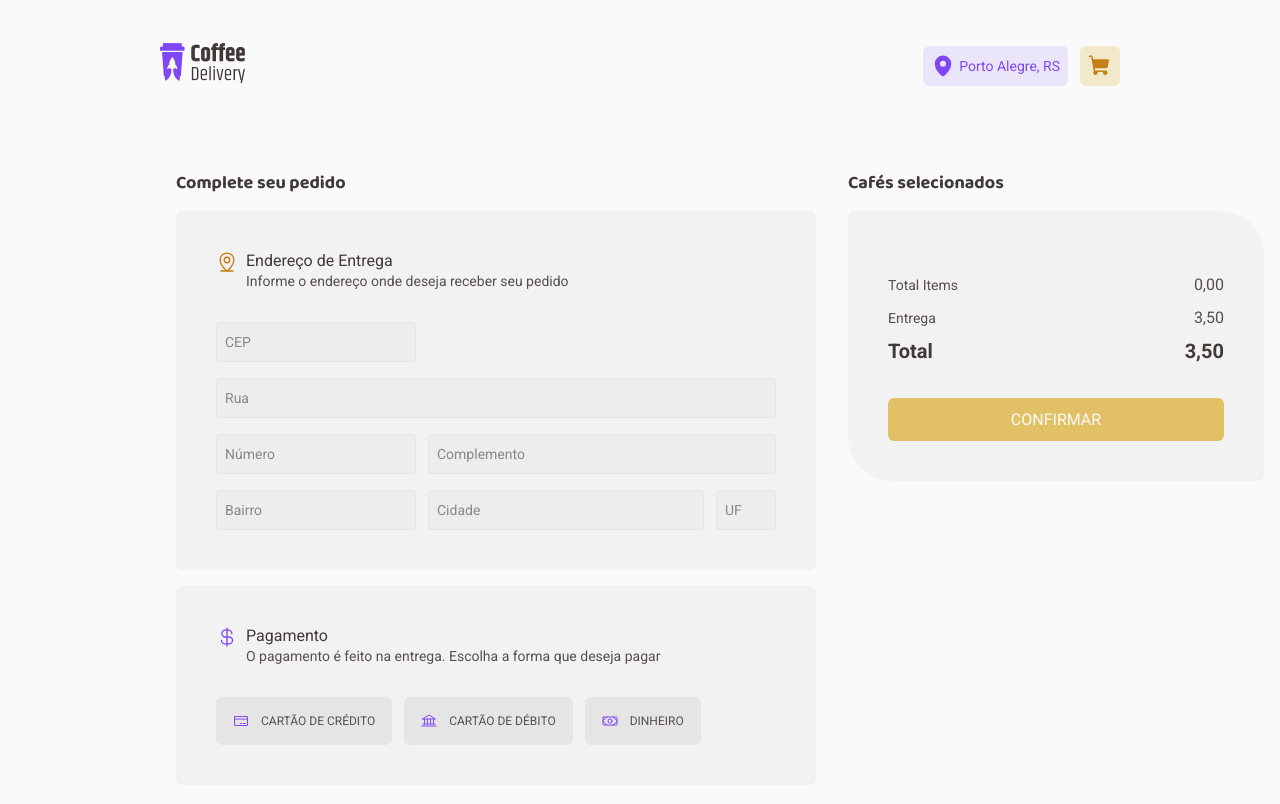
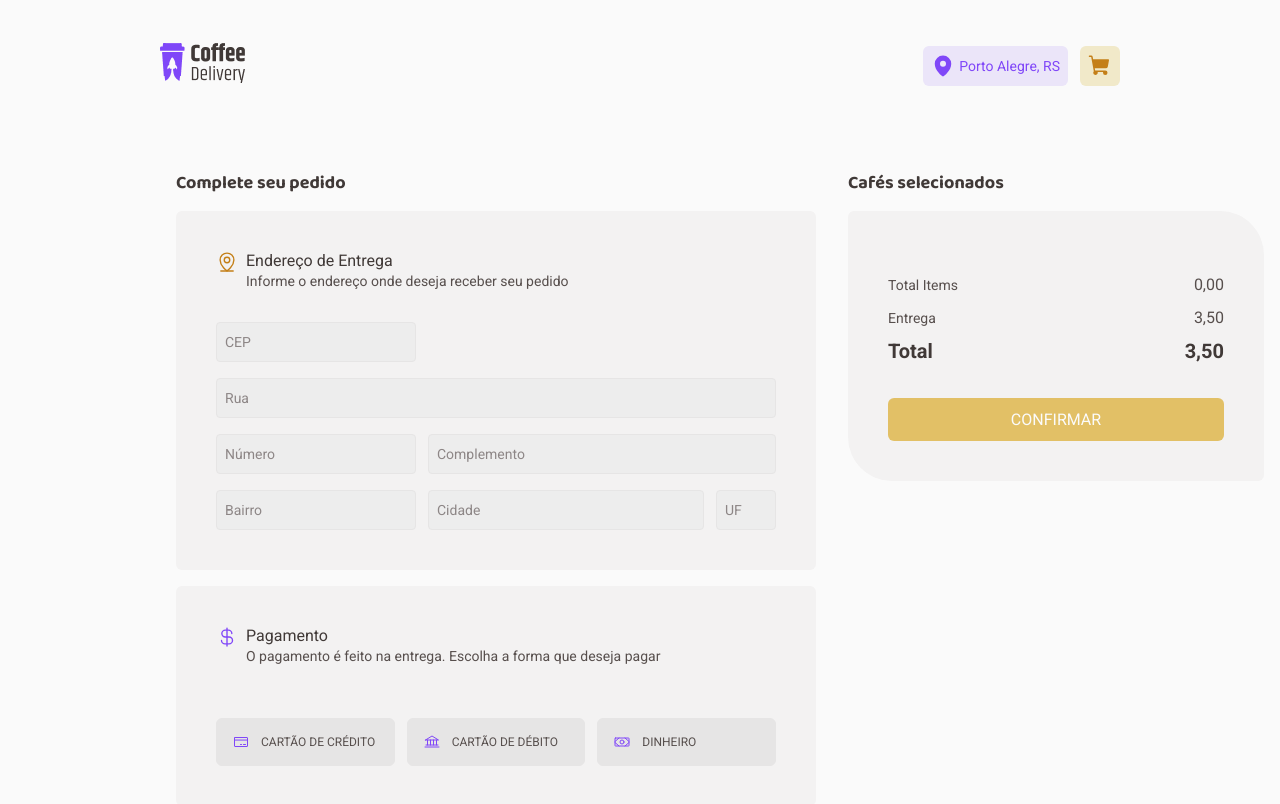
Before and after one commit to gustavosalviato/coffee-delivery, a React (Vite) app: page /checkout in a window 1280 px wide. Built offline with nearby package versions, Linux system fonts and the light colour scheme.

Commit message:
Populando forma de pagamento

```diff
--- a/src/Pages/Checkout/components/AddressCard/index.tsx
+++ b/src/Pages/Checkout/components/AddressCard/index.tsx
@@ -1,8 +1,28 @@
 import { Bank, CreditCard, CurrencyDollar, MapPinLine, Money } from "phosphor-react"
 import { FormAddress } from "../FormAddress"
+import { PaymentMethodInput } from "../PaymentMethodsInput";
 import { AdressHeader, CardContent, PaymentsContainer } from "./styles"
+import { useFormContext } from 'react-hook-form'
+
+export const paymentMethods = {
+	credit: {
+		label: "Cartão de crédito",
+		icon: <CreditCard size={16} />,
+	},
+	debit: {
+		label: "Cartão de débito",
+		icon: <Bank size={16} />,
+	},
+	money: {
+		label: "Dinheiro",
+		icon: <Money size={16} />,
+	},
+};
 
 export const AddressCard = () => {
+
+	const { register } = useFormContext()
+
 	return (
 		<section>
 			<h2>Complete seu pedido</h2>
@@ -29,22 +49,16 @@ export const AddressCard = () => {
 				</AdressHeader>
 
 				<PaymentsContainer>
-					<div>
-						<CreditCard size={16} />
-						cartão de crédito
-					</div>
-
-					<div>
-						<Bank size={16} />
-						<span>cartão de débito</span>
-					</div>
-
-
-					<div>
-						<Money size={16} />
-						<span>dinheiro</span>
-					</div>
-
+					{Object.entries(paymentMethods).map(([key, { label, icon }]) => (
+						<PaymentMethodInput
+							key={label}
+							id={key}
+							icon={icon}
+							label={label}
+							value={key}
+							{...register("payMethods")}
+						/>
+					))}
 				</PaymentsContainer>
 			</CardContent>
 		</section>)
--- a/src/Pages/Checkout/components/AddressCard/styles.ts
+++ b/src/Pages/Checkout/components/AddressCard/styles.ts
@@ -50,34 +50,7 @@ export const AdressHeader = styled.div`
 `
 
 export const PaymentsContainer = styled.div`
-  display: flex;
-  gap: 0.75rem;
-
-
-  div{
-    display: flex;
-    align-items: center;
-    justify-content: flex-start;
-    gap: 0.75rem;
-    font-size: 0.75rem;
-
-    background: ${props => props.theme["base-button"]};
-    color: ${props => props.theme["base-text"]};
-    height: 3rem;
-    border-radius: 6px;
-    padding: 1rem;
-    transition: 0.4s;
-    cursor: pointer;
-    text-transform: uppercase;
-    border: 1px solid ${props => props.theme["base-button"]};
-    user-select: none;
-
-    svg{
-      color: ${props => props.theme.purple}
-    }
-  }
-
-  div:hover{
-    background: ${props => props.theme["base-hover"]};
-  }
+  display: grid;
+  grid-template-columns: repeat(3, 1fr);
+  gap: 0.75rem
 `
--- a/src/Pages/Checkout/components/FormAddress/index.tsx
+++ b/src/Pages/Checkout/components/FormAddress/index.tsx
@@ -6,20 +6,20 @@ export const FormAddress = () => {
 
     return (
         <>
-            <InputCEP placeholder="CEP" {...register('zipCode')} />
-            <InputRua placeholder="Rua" {...register('street')} />
+            <InputCEP placeholder="CEP" {...register('zipCode')} required />
+            <InputRua placeholder="Rua" {...register('street')} required />
 
 
             <ContainerInputFlex>
-                <InputNumero placeholder="Número" {...register('number')} />
-                <InputComplemento placeholder="Complemento" {...register('complement')} />
+                <InputNumero placeholder="Número" {...register('number')} required />
+                <InputComplemento placeholder="Complemento" {...register('complement')} required />
             </ContainerInputFlex>
 
 
             <ContainerInputFlex>
-                <InputBairro placeholder="Bairro" {...register('district')} />
-                <InputCidade placeholder="Cidade" {...register('city')} />
-                <InputUF placeholder="UF" {...register('UF')} />
+                <InputBairro placeholder="Bairro" {...register('district')} required />
+                <InputCidade placeholder="Cidade" {...register('city')} required />
+                <InputUF placeholder="UF" {...register('UF')} required />
             </ContainerInputFlex>
         </>
     )
--- a/src/Pages/Checkout/components/FormAddress/styles.tsx
+++ b/src/Pages/Checkout/components/FormAddress/styles.tsx
@@ -22,6 +22,7 @@ export const BasicInput = styled.input`
   &::placeholder{
     color: ${props => props.theme["base-label"]};
   }
+
 `
 
 
--- /dev/null
+++ b/src/Pages/Checkout/components/PaymentMethodsInput/index.tsx
@@ -0,0 +1,24 @@
+import { forwardRef, InputHTMLAttributes, ReactNode } from "react";
+import { ContentContainer, PaymentMethodContainer } from "./styles";
+
+type PaymentMethodInputProps = InputHTMLAttributes<HTMLInputElement> & {
+    icon: ReactNode;
+    label: string;
+};
+
+export const PaymentMethodInput = forwardRef<
+    HTMLInputElement,
+    PaymentMethodInputProps
+>(({ id, icon, label, ...props }, ref) => {
+    return (
+        <PaymentMethodContainer>
+            <input id={id} type="radio" {...props} name="payMethods" ref={ref} />
+            <label htmlFor={id}>
+                <ContentContainer>
+                    {icon}
+                    {label}
+                </ContentContainer>
+            </label>
+        </PaymentMethodContainer>
+    );
+});
--- /dev/null
+++ b/src/Pages/Checkout/components/PaymentMethodsInput/styles.ts
@@ -0,0 +1,42 @@
+import styled from "styled-components"
+
+export const PaymentMethodContainer = styled.div`
+    input{
+        visibility: hidden;
+        appearance: none;
+    }
+
+    input:checked + label div{
+        border: 1px solid ${props => props.theme.purple};
+        background: ${props => props.theme["purple-light"]};
+    }
+`
+
+
+
+
+export const ContentContainer = styled.div`
+ padding: 0 1rem;
+  background: ${props => props.theme["base-button"]};
+  color: ${props => props.theme["base-text"]};
+  display: flex;
+  align-items: center;
+  justify-content: flex-start;
+  gap: 0.75rem;
+  font-size: 0.75rem;
+  text-transform: uppercase;
+  border-radius: 6px;
+  height: 3rem;
+  transition: 0.4s;
+  border: 1px solid ${props => props.theme["base-button"]};
+
+    &:hover{
+        background: ${props => props.theme["base-hover"]};
+    }
+
+  svg{
+    color: ${props => props.theme.purple}
+  }
+
+  user-select: none;
+`
--- a/src/Pages/Success/components/SuccessInfo/index.tsx
+++ b/src/Pages/Success/components/SuccessInfo/index.tsx
@@ -7,6 +7,22 @@ interface SuccessInfoProps {
 }
 
 export const SuccessInfo = ({ order }: SuccessInfoProps) => {
+
+    let formattedPayment
+
+
+    switch (order.payMethods) {
+        case 'debit':
+            formattedPayment = 'Cartão de Débito'
+        case 'credit':
+            formattedPayment = 'Cartão de Crédito'
+        case 'money':
+            formattedPayment = 'Dinheiro'
+
+        default: order.payMethods
+    }
+
+
     return (
         <AdressColumn>
             <ContainerFlex bgColor="purple">
@@ -32,7 +48,7 @@ export const SuccessInfo = ({ order }: SuccessInfoProps) => {
                 <CurrencyDollar size={28} weight="fill" />
                 <div>
                     <span>Pagamento na entrega</span>
-                    <strong>Cartão de Crédito</strong>
+                    <strong>{formattedPayment}</strong>
                 </div>
 
             </ContainerFlex>
--- a/src/Pages/Success/index.tsx
+++ b/src/Pages/Success/index.tsx
@@ -14,7 +14,7 @@ export const Success = () => {
 
       <GriTwoColumns>
 
-        <SuccessInfo order={order}/>
+        <SuccessInfo order={order} />
 
         <IlustrationImage src={ilustration} alt="" />
       </GriTwoColumns>
--- a/src/context/cartContext.tsx
+++ b/src/context/cartContext.tsx
@@ -11,7 +11,8 @@ export interface OrderData {
   district: string,
   complement: string,
   city: string,
-  UF: string
+  UF: string,
+  payMethods: string;
 }
 
 export interface CartItem extends Coffee {
@@ -99,7 +100,9 @@ export const CartContextProvider = ({ children }: cartContextProviderProps) => {
       number: data.number,
       UF: data.UF,
       zipCode: data.zipCode,
-      street: data.street
+      street: data.street,
+      payMethods: data.payMethods
+
     }
 
     setOrder(newOrder)
```
